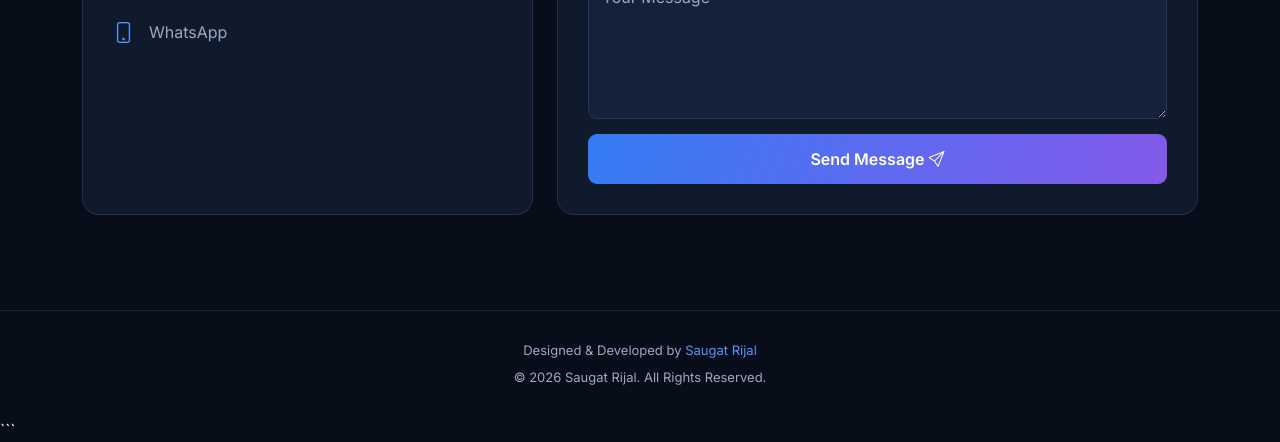
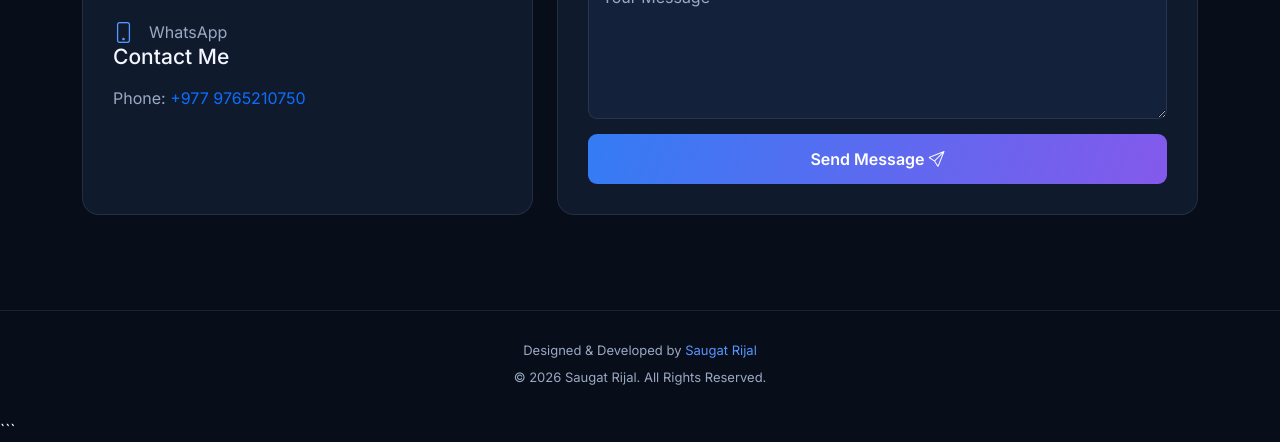
Before and after one commit to saugatr441-create/mywebsite, a plain HTML site: page index.html in a window 1280 px wide. Shown: the part 5076-5518 px from the top of the page. Drawn offline with nearby package versions, Linux system fonts and the light colour scheme.

Commit message:
Update index.html

```diff
--- a/index.html
+++ b/index.html
@@ -1124,6 +1124,14 @@
                             WhatsApp
                         </a>
                     </div>
+                  <div class="contact">
+                     <h3>Contact Me</h3>
+                      <p> Phone:
+                        <a href="tel:+977-9765210750">
+                                  +977 9765210750
+                        </a>
+                      </p>
+                 </div>
                 </div>
             </div>
 
```
